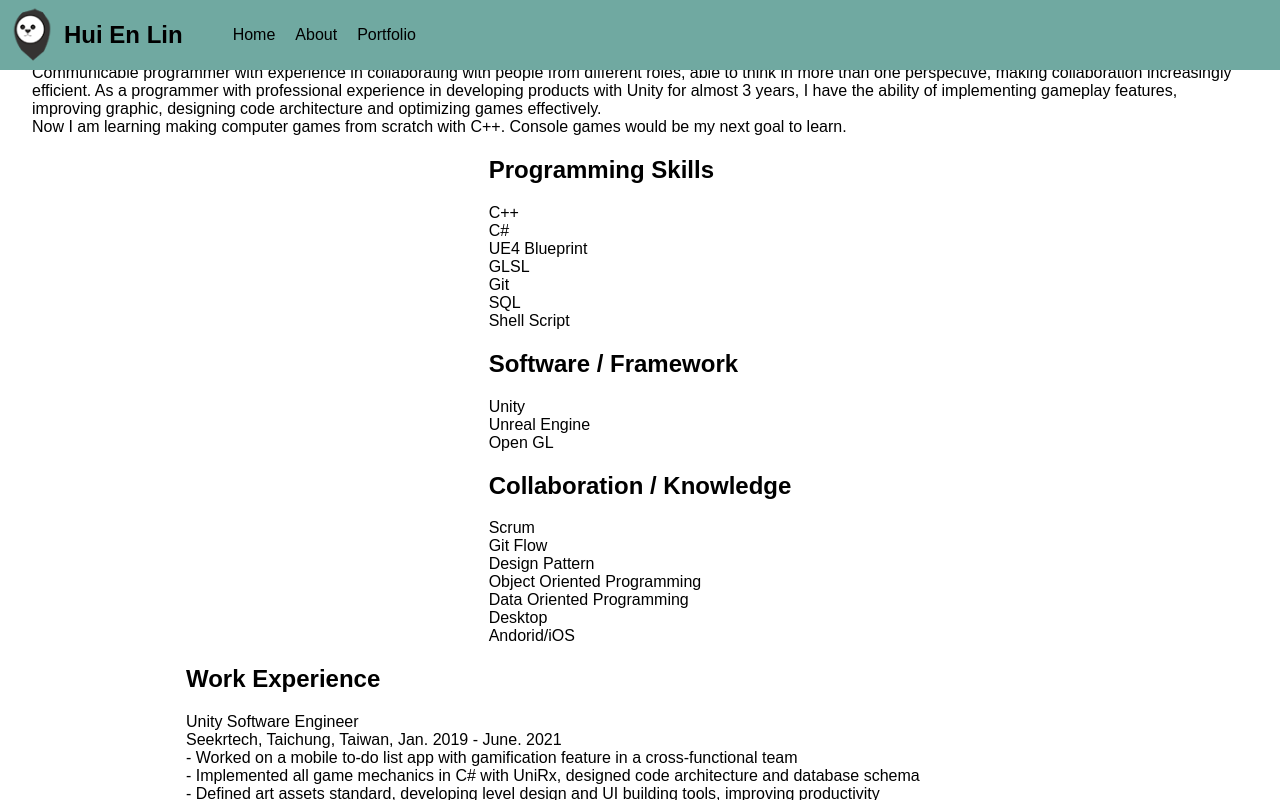
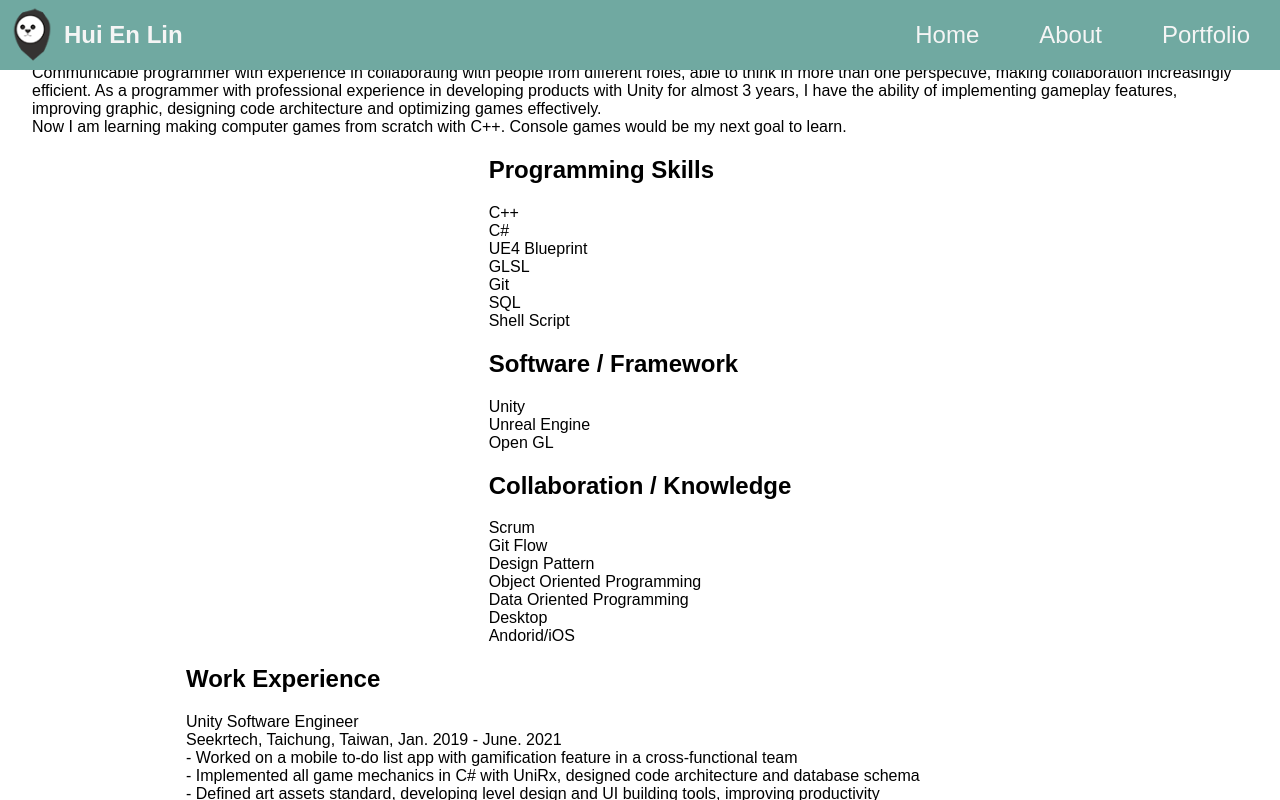
Before and after one commit to willake/hui-en.me-next, a Next.js app: page /about in a window 1280 px wide. Shown: the top 800 px of the page. Built offline with nearby package versions, Linux system fonts and the light colour scheme.

Commit message:
navbar completed

```diff
--- a/components/Nav.tsx
+++ b/components/Nav.tsx
@@ -4,6 +4,7 @@
 import React, { useState } from 'react';
 import Link from 'next/link';
 import Menu from './Nav/Menu';
+import classNames from 'classnames';
 
 const Nav: React.FC = () => {
     const [isOpen, setOpen] = useState(false);
@@ -12,36 +13,36 @@
         setOpen(false);
     }
 
-    let menu = isOpen ? <Menu closeMenu={closeMenu}/> : <></>;
+    let menu = isOpen ? <Menu isOpen={isOpen} closeMenu={closeMenu}/> : <></>;
 
     return (
     <nav className={styles.nav}>
-        <div className={styles.logo}>
+        <div className={classNames(styles.logo, 'hoverable')}>
             <Link href="/">
                 <Image src='/images/logo.svg' alt="logo" layout="fill"/>
             </Link>
         </div>
         <div className={styles.title}>
-            <h1>Hui En Lin</h1>
+            <h1 className={classNames('xl', 'colorWhite')}>Hui En Lin</h1>
         </div>
         <div className={styles.menuButton}>
             <Hamburger toggled={isOpen} toggle={setOpen} />
         </div>
         <div className={styles.links}>
             <ul>
-                <li>
+                <li className={'hoverable'}>
                     <Link href="/">
-                        <a>Home</a>
+                        <a className={classNames('xl', 'colorWhite')}>Home</a>
                     </Link>
                 </li>
-                <li>
+                <li className={'hoverable'}>
                     <Link href="/about">
-                        <a>About</a>
+                        <a className={classNames('xl', 'colorWhite')}>About</a>
                     </Link>
                 </li>
-                <li>
+                <li className={'hoverable'}>
                     <Link href="/#portfolio">
-                        <a>Portfolio</a>
+                        <a className={classNames('xl', 'colorWhite')}>Portfolio</a>
                     </Link>
                 </li>
             </ul>
--- a/components/Nav/Menu.tsx
+++ b/components/Nav/Menu.tsx
@@ -1,31 +1,38 @@
 import styles from '../../styles/Nav.module.scss';
 import React from 'react';
 import Link from 'next/link';
+import classNames from 'classnames';
+import { FaTimes } from "react-icons/fa";
 
 type Props = {
+    isOpen: boolean,
     closeMenu: () => void
 }
 
-const Menu: React.FC<Props> = ({closeMenu}) => {
-
+const Menu: React.FC<Props> = ({isOpen, closeMenu}) => {
     return (
     <>
         <div onClick={closeMenu} className={styles.dim}></div>
         <div className={styles.menu}>
+            <div className={styles.menuHeader}>
+                <div onClick={closeMenu} className={classNames(styles.closeButton, 'colorWhite')}>
+                    <FaTimes size={46}/>
+                </div>
+            </div>
             <ul>
                 <li>
                     <Link href="/">
-                        <a>Home</a>
+                        <a className={classNames('xl', 'colorWhite')}>Home</a>
                     </Link>
                 </li>
                 <li>
                     <Link href="/about">
-                        <a>About</a>
+                        <a className={classNames('xl', 'colorWhite')}>About</a>
                     </Link>
                 </li>
                 <li>
                     <Link href="/#portfolio">
-                        <a>Portfolio</a>
+                        <a className={classNames('xl', 'colorWhite')}>Portfolio</a>
                     </Link>
                 </li>
             </ul>
--- a/styles/Nav.module.scss
+++ b/styles/Nav.module.scss
@@ -17,18 +17,13 @@
 
 .logo {
     position: relative;
-
-    @media screen and (min-width: $lg){
-        width: 64px;
-        height: 64px;
-    }
-}
-
-.title {
+    width: 64px;
+    height: 64px;
 }
 
 .links {
     display: none;
+    margin-left: auto;
 
     ul {
         display: flex;
@@ -37,18 +32,18 @@
 
     li {
         list-style-type: none;
-        margin: 0px 10px;
+        margin: 0px 30px;
     }
 
     @media screen and (min-width: $lg){
         display: block;
-        justify-self: flex-end;
     }
 }
 
 .menuButton {
     display: block;
-    justify-self: flex-end;
+    margin-left: auto;
+    margin-right: 10px;
 
     @media screen and (min-width: $lg){
         display: none;
@@ -70,7 +65,8 @@
     height: 100vh;
     top: 0;
     right: 0;
-    display: block;
+    display: flex;
+    flex-direction: column;
     background-color: #70a9a1;
 
     ul {
@@ -80,7 +76,24 @@
 
     li {
         list-style-type: none;
-        margin: 10px 0px;
+        margin: 15px 0px;
         text-align: left;
     }
 }
+
+.menuHeader {
+    width: 100%;
+    height: 70px;
+    display: flex;
+    align-items: center;
+    justify-content: flex-end;
+}
+
+.closeButton {
+    margin: 0 10px;
+    width: 48px;
+    height: 48px;
+    align-items: center;
+    justify-content: center;
+    margin-left: auto;
+}
--- a/styles/globals.scss
+++ b/styles/globals.scss
@@ -3,6 +3,7 @@
   padding: 0;
   margin: 0;
   font-family: Arial, Helvetica, Arial, 'PingFang TC', 'Microsoft JhengHei', sans-serif !important;
+  font-size:16px;
 }
 
 a {
@@ -13,3 +14,53 @@
 * {
   box-sizing: border-box;
 }
+
+.xxs {
+  font-size: 0.6rem;
+}
+
+.xs {
+  font-size: 0.75rem;
+}
+
+.s {
+  font-size: 0.8rem;
+}
+
+.l {
+  font-size: 1.1rem;
+}
+
+.xl {
+  font-size: 1.5rem;
+}
+
+.xxl {
+  font-size: 2rem;
+}
+
+.colorWhite {
+  color: whitesmoke;
+}
+
+.colorBlack {
+  color: rgb(20, 20, 20, 1);
+}
+
+.colorGreen {
+  color: #70a9a1;
+}
+
+.colorDarkGreen {
+  color: #0b2027;
+}
+
+.hoverable {
+  cursor: pointer;
+  transform: scale(1);
+  transition: 0.2s ease-in;
+
+  &:hover {
+      transform: scale(1.1);
+  }
+}
```
